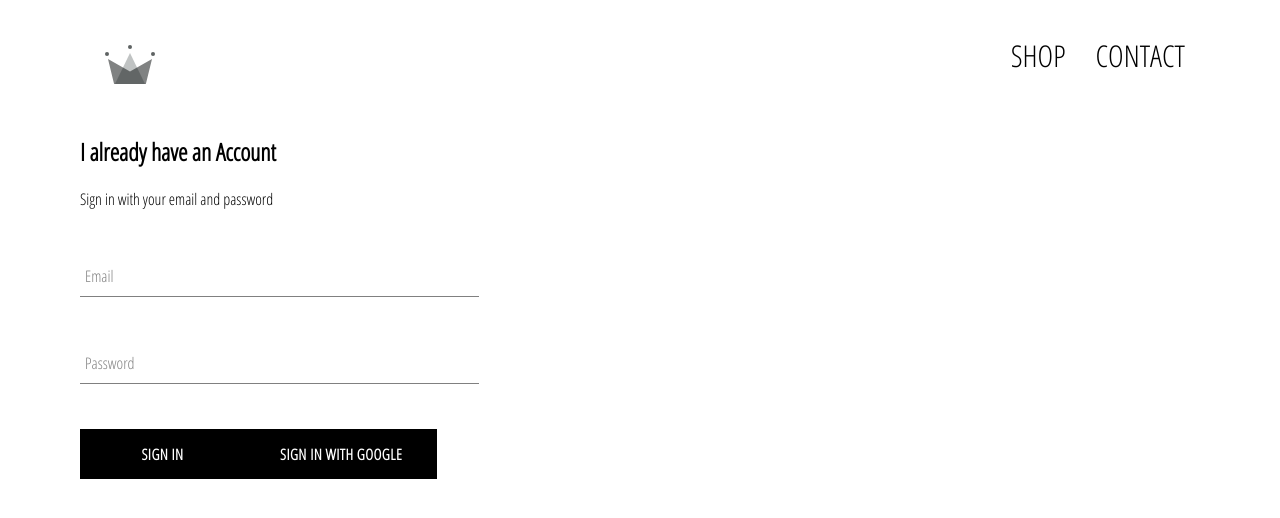
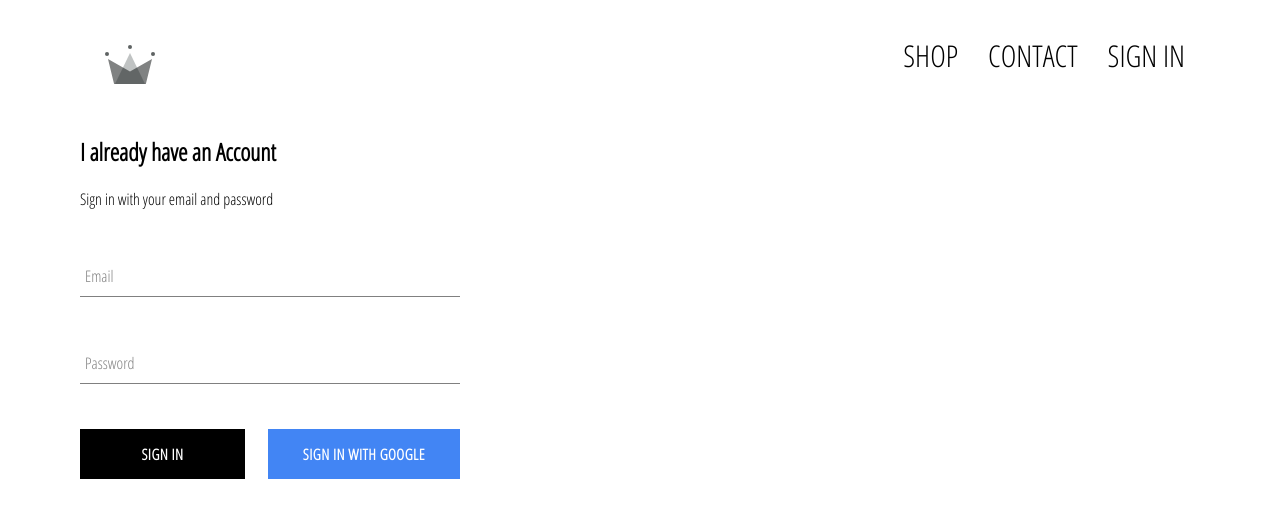
Before and after one commit to ccastell18/React_2019, a React (Create React App) app in the folder ecommerce/crown-clothing/: page /signin in a window 1280 px wide. Shown: the top 518 px of the page. Built offline with nearby package versions, Linux system fonts and the light colour scheme; no server answers.

Commit message:
google sign-in

```diff
--- a/ecommerce/crown-clothing/src/App.css
+++ b/ecommerce/crown-clothing/src/App.css
@@ -7,3 +7,7 @@ a{
   text-decoration: none;
   color: black;
 }
+
+*{
+  box-sizing: border-box;
+}
--- a/ecommerce/crown-clothing/src/App.js
+++ b/ecommerce/crown-clothing/src/App.js
@@ -34,7 +34,7 @@ class App extends React.Component {
   render() {
     return (
       <div>
-        <Header />
+        <Header currentUser={this.state.currentUser} />
         <Switch>
           <Route exact path='/' component={HomePage} />
           <Route path='/shop' component={ShopPage} />
--- a/ecommerce/crown-clothing/src/components/custom-button/custom-button.component.jsx
+++ b/ecommerce/crown-clothing/src/components/custom-button/custom-button.component.jsx
@@ -2,8 +2,8 @@ import React from 'react';
 
 import './custom-button.styles.scss';
 
-const CustomButton = ({ children, ...otherProps }) => (
-  <button className="custom-button" {...otherProps}>
+const CustomButton = ({ children, isGoogleSignIn, ...otherProps }) => (
+  <button className={`${isGoogleSignIn ? 'google-sign-in' : ''} custom-button`} {...otherProps}>
     {children}
   </button>
 );
--- a/ecommerce/crown-clothing/src/components/custom-button/custom-button.styles.scss
+++ b/ecommerce/crown-clothing/src/components/custom-button/custom-button.styles.scss
@@ -19,4 +19,14 @@
     color: black;
     border: 1px solid black;
   }
+
+  &.google-sign-in{
+    background-color: #4285f4;
+    color: white;
+
+    &:hover{
+      background-color: #357ae8;
+      border: none;
+    }
+  }
 }
--- a/ecommerce/crown-clothing/src/components/header/header.component.jsx
+++ b/ecommerce/crown-clothing/src/components/header/header.component.jsx
@@ -1,10 +1,12 @@
 import React from 'react';
 import { Link } from 'react-router-dom';
+
+import { auth } from '../../firebase/firebase.utils';
 
 import './header.styles.scss';
 import { ReactComponent as Logo } from '../../assets/crown.svg';
 
-const Header = () => (
+const Header = ({ currentUser }) => (
   <div className='header'>
     <Link to='/' className='logo-container'>
       <Logo className='logo' />
@@ -16,6 +18,12 @@ const Header = () => (
       <Link to='/contact' className='option'>
         CONTACT
       </Link>
+      {
+        currentUser ?
+          <div className='option' onClick={() => auth.signOut()}>SIGN OUT</div>
+          :
+          <Link className='option' to='/signin'>SIGN IN</Link>
+      }
     </div>
   </div>
 );
--- a/ecommerce/crown-clothing/src/components/header/header.styles.scss
+++ b/ecommerce/crown-clothing/src/components/header/header.styles.scss
@@ -21,6 +21,7 @@
 
     .option {
       padding: 10px 15px;
+      cursor: pointer;
     }
   }
 }
--- a/ecommerce/crown-clothing/src/components/sign-in/sign-in.component.jsx
+++ b/ecommerce/crown-clothing/src/components/sign-in/sign-in.component.jsx
@@ -50,12 +50,13 @@ class SignIn extends React.Component {
             label="Password"
             handleChange={this.handleChange}
             required />
-
-          <CustomButton type='submit'>Sign In</CustomButton>
-          <CustomButton onClick={signInWithGoogle}>
-            {' '}
-            Sign in with Google{' '}
-          </CustomButton>
+          <div className="buttons">
+            <CustomButton type='submit'>Sign In</CustomButton>
+            <CustomButton onClick={signInWithGoogle} isGoogleSignIn>
+              {' '}
+              Sign in with Google{' '}
+            </CustomButton>
+          </div>
         </form>
       </div>
     )
--- a/ecommerce/crown-clothing/src/components/sign-in/sign-in.styles.scss
+++ b/ecommerce/crown-clothing/src/components/sign-in/sign-in.styles.scss
@@ -1,9 +1,13 @@
 .sign-in{
-  width: 30vw;
+  width: 380px;
   display: flex;
   flex-direction: column;
 
   .title{
     margin: 10 0;
   }
+  .buttons{
+    display:flex;
+    justify-content: space-between;
+  }
 }
```
